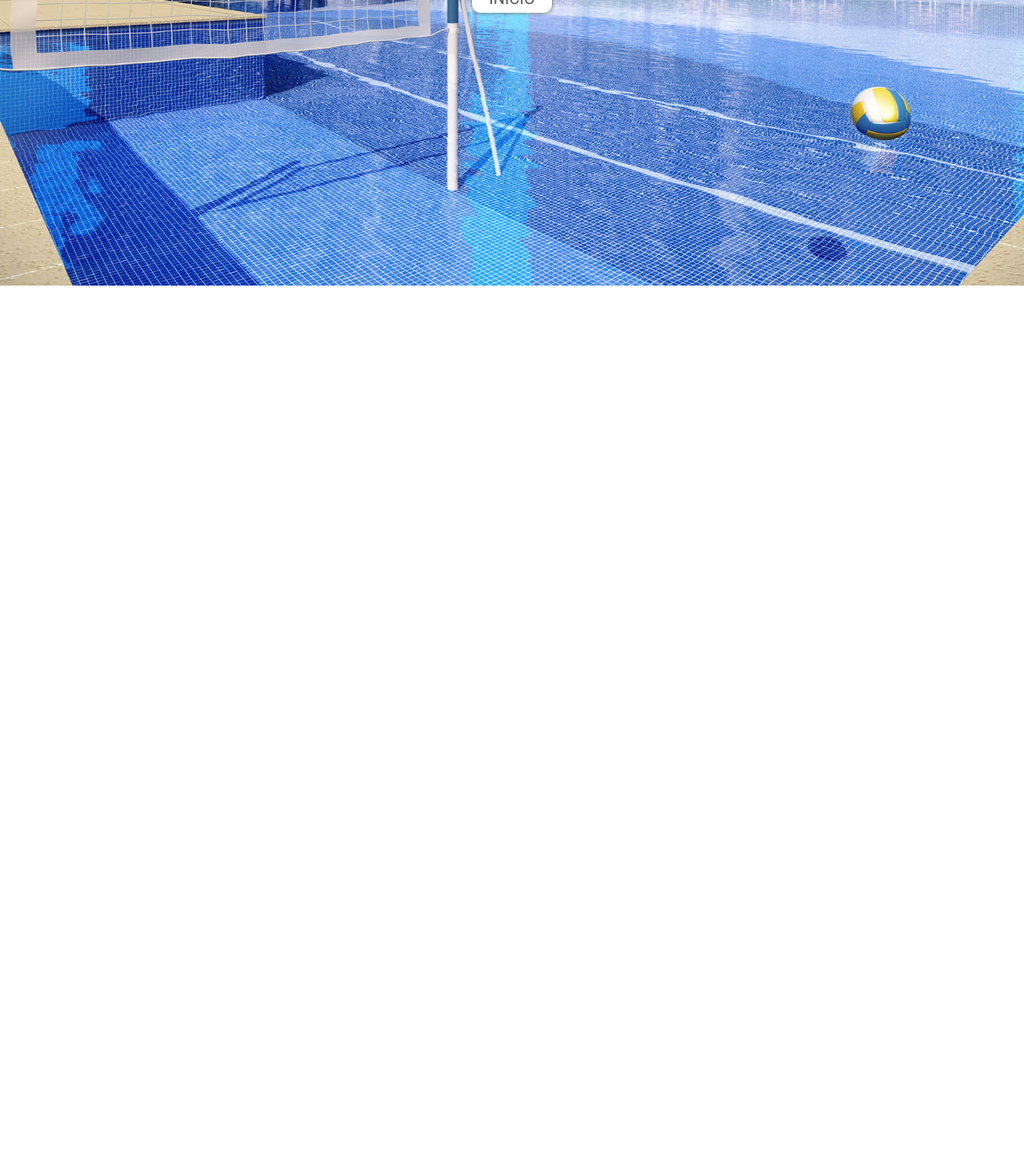
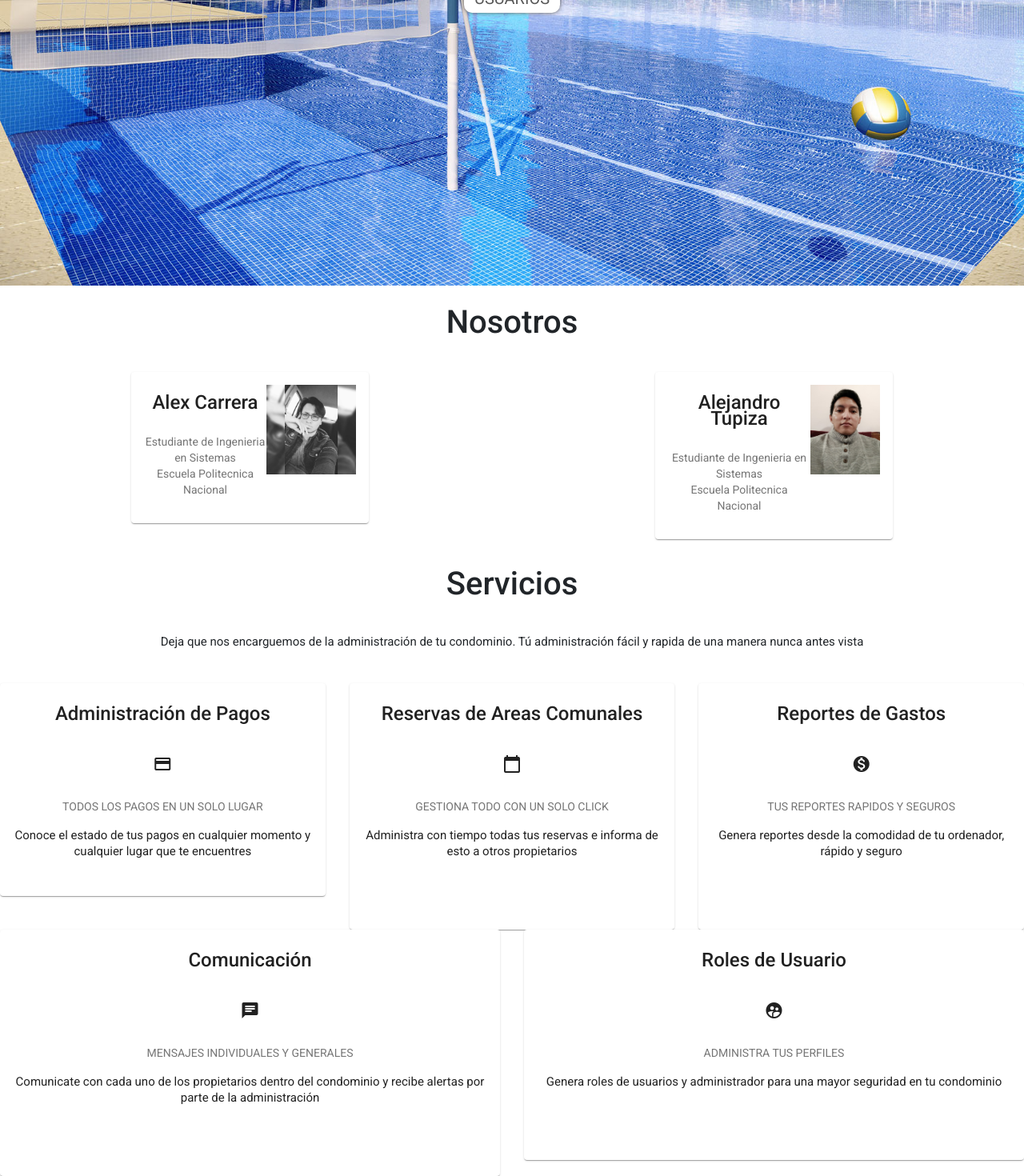
Before and after one commit to lalesi5/condominios, an Angular app: page /#/home in a window 1280 px wide. Shown: the part 712-2182 px from the top of the page at 80% size. Before the commit the page ends 1069 px from the top, so only its background shows below. Built offline with nearby package versions, Linux system fonts and the light colour scheme.

Commit message:
seccion nosotros y servicios contenido

```diff
--- a/src/app/public/home/containers/home.component.css
+++ b/src/app/public/home/containers/home.component.css
@@ -24,7 +24,7 @@
     background: white;
     color: rgb(88,88,88);
     padding: 2px;
-    width: 100px;
+    width: 120px;
     height: 35px;
     margin: 0px auto;
     font-size: 20px;
@@ -43,3 +43,35 @@
     background: rgb(44, 89, 160);
     color: white;
 }
+
+#nosotros{
+    text-align: center;
+    margin-top: 30px;
+    margin-bottom: 40px;
+}
+
+#nosotros h2{
+    font-size: 40px;
+    padding-bottom: 30px;
+}
+
+.mat-card-title{
+    padding-bottom: 25px;
+    padding-top: 12px;
+}
+
+#servicios{
+    text-align: center;
+    margin-top: 30px;
+    margin-bottom: 70px;
+}
+
+#servicios h2{
+    font-size: 40px;
+    padding-bottom: 30px;
+}
+
+#servicios p{
+    font-size: 15px;
+    padding-bottom: 30px;
+}
--- a/src/app/public/home/containers/home.component.html
+++ b/src/app/public/home/containers/home.component.html
@@ -2,7 +2,117 @@
 
 <div class="clearfix"> </div>
 
+<!--SliderLogin-->
+
 <div id="slider">
-  <h1> Condominios EPN </h1>
-  <a [routerLink]="['/home']" class="btn-white">Inicio</a>
+  <h1> Condominios EPN</h1>
+  <a [routerLink]="['/login']" class="btn-white">Usuarios</a>
 </div>
+
+<!--Fin SliderLogin-->
+
+<div class="clearfix"> </div>
+
+<!--Seccion Nosotros-->
+
+<div id="nosotros">
+  <h2>Nosotros</h2>
+  <div class="container-border">
+    <div class="row justify-content-around">
+      <div class="col-sm-3">
+        <mat-card class="example-card">
+          <mat-card-title-group>
+            <mat-card-title>Alex Carrera</mat-card-title>
+            <mat-card-subtitle>
+              Estudiante de Ingenieria en Sistemas<br>Escuela Politecnica Nacional
+            </mat-card-subtitle>
+            <img mat-card-md-image src="../../../../assets/alexCarrera.jpg">
+          </mat-card-title-group>
+        </mat-card>
+      </div>
+      <div class="col-sm-3">
+        <mat-card class="example-card">
+          <mat-card-title-group>
+            <mat-card-title>Alejandro Tupiza</mat-card-title>
+            <mat-card-subtitle>
+              Estudiante de Ingenieria en Sistemas <br> Escuela Politecnica Nacional
+            </mat-card-subtitle>
+            <img mat-card-md-image src="../../../../assets/alejandroTupiza.jpg">
+          </mat-card-title-group>
+        </mat-card>
+      </div>
+    </div>
+  </div>
+</div>
+
+<!-- Fin Seccion Nosotros-->
+
+<div class="clearfix"> </div>
+
+<!-- Inicio de Seccion Servicios -->
+
+<div id="servicios">
+  <h2>Servicios</h2>
+  <p>Deja que nos encarguemos de la administración de tu condominio. Tú administración fácil y rapida de una manera nunca antes vista</p>
+  <div class="container-border">
+    <div class="row justify-content-around">
+      <div class="col">
+        <mat-card class="example-card">
+          <mat-card-title>Administración de Pagos</mat-card-title>
+          <mat-card-title><mat-icon>payment</mat-icon></mat-card-title>
+          <mat-card-subtitle>TODOS LOS PAGOS EN UN SOLO LUGAR</mat-card-subtitle>
+          <mat-card-content>
+            <p>Conoce el estado de tus pagos en cualquier momento y cualquier lugar que te encuentres</p>
+          </mat-card-content>
+        </mat-card>
+      </div>
+      <div class="col">
+        <mat-card class="example-card">
+          <mat-card-title>Reservas de Areas Comunales</mat-card-title>
+          <mat-card-title><mat-icon>calendar_today</mat-icon></mat-card-title>
+          <mat-card-subtitle>GESTIONA TODO CON UN SOLO CLICK</mat-card-subtitle>
+          <mat-card-content>
+            <p>Administra con tiempo todas tus reservas e informa de esto a otros propietarios</p>
+            <p></p>
+          </mat-card-content>
+        </mat-card>
+      </div>
+      <div class="col">
+        <mat-card class="example-card">
+          <mat-card-title>Reportes de Gastos</mat-card-title>
+          <mat-card-title><mat-icon> monetization_on</mat-icon></mat-card-title>
+          <mat-card-subtitle>TUS REPORTES RAPIDOS Y SEGUROS</mat-card-subtitle>
+          <mat-card-content>
+            <p>Genera reportes desde la comodidad de tu ordenador, rápido y seguro</p>
+            <p></p>
+          </mat-card-content>
+        </mat-card>
+      </div>
+    </div>
+    <div class="row justify-content-around">
+        <div class="col">
+          <mat-card class="example-card">
+            <mat-card-title>Comunicación</mat-card-title>
+            <mat-card-title><mat-icon> chat</mat-icon></mat-card-title>
+            <mat-card-subtitle>MENSAJES INDIVIDUALES Y GENERALES</mat-card-subtitle>
+            <mat-card-content>
+              <p>Comunicate con cada uno de los propietarios dentro del condominio y recibe alertas por parte de la administración</p>
+              <p></p>
+            </mat-card-content>
+          </mat-card>
+        </div>
+        <div class="col">
+          <mat-card class="example-card">
+            <mat-card-title>Roles de Usuario</mat-card-title>
+            <mat-card-title><mat-icon>supervised_user_circle</mat-icon></mat-card-title>
+            <mat-card-subtitle>ADMINISTRA TUS PERFILES</mat-card-subtitle>
+            <mat-card-content>
+              <p>Genera roles de usuarios y administrador para una mayor seguridad en tu condominio</p>
+              <p></p>
+            </mat-card-content>
+          </mat-card>
+        </div>
+  </div>
+</div>
+
+<!--Fin Seccion Servicios-->
--- a/src/app/public/login/login.component.html
+++ b/src/app/public/login/login.component.html
@@ -1 +1,5 @@
+<app-header></app-header>
+
+<div class="clearfix"></div>
+
 <h3>Aqui ira el login</h3>
--- a/src/app/public/public.module.ts
+++ b/src/app/public/public.module.ts
@@ -7,13 +7,16 @@ import { PublicComponent } from './public.component';
 import { HomeComponent } from './home/containers/home.component';
 import { LoginComponent } from './login/login.component';
 
+import {MatCardModule} from '@angular/material/card';
+
 
 
 @NgModule({
 
   imports: [
     PublicRoutingModule,
-    SharedModule
+    SharedModule,
+    MatCardModule
   ],
   declarations: [
     PublicComponent,
```
Also changed, not shown: src/assets/alejandroTupiza.jpg (added), src/assets/alexCarrera.jpg (added).
